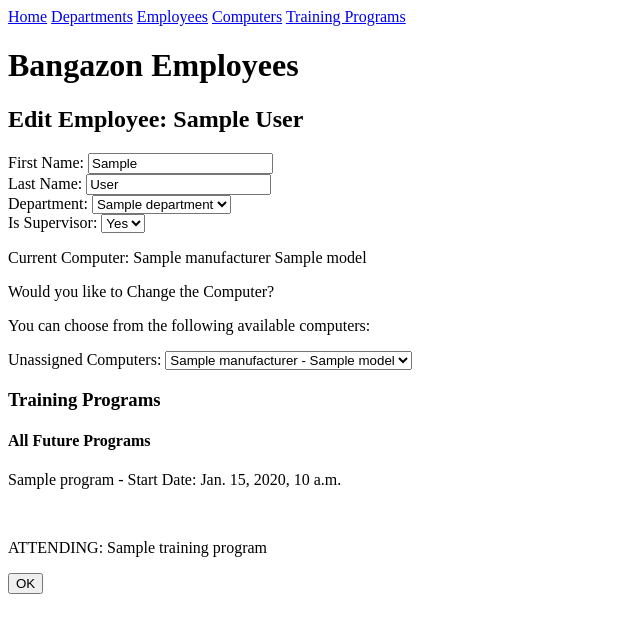
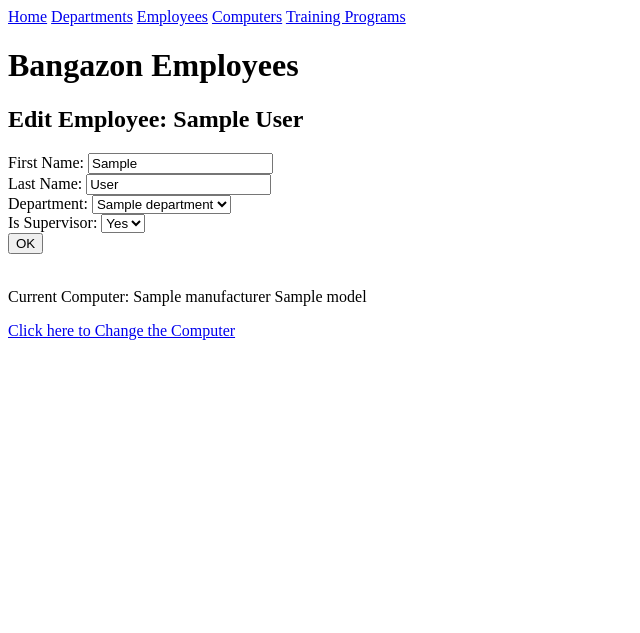
Before and after one commit to talkative-tangs/Bangazon-LLC, a Django app: template Website/templates/Website/employees_edit.html in a window 1280 px wide. Shown: the top 633 px of the page, without its empty margins (0-640 px from the left). Run offline with Django 3.2, Linux system fonts and the light colour scheme; the template is opened without the code that fills it: most values are stand-ins (such as "Sample title", 1, 10 or a date in 2020).

Commit message:
updated edit/add employee computer functionality and broke out into new form

```diff
--- a/Website/templates/Website/employees_edit.html
+++ b/Website/templates/Website/employees_edit.html
@@ -37,41 +37,21 @@
             <option value=True id="is_supervisor" selected="selected">Yes</option>
           {% endif %}
         </select>
+      </br>
+        <input type="submit" value="OK">
+    </form>
+
     <br/>
 
     {% if join_list%}
       {% for relationship in join_list %}
         <p>Current Computer: {{relationship.computer.manufacturer}} {{relationship.computer.model}} </p>
+        <p><a href="{% url 'Website:employees_edit_computer' employee.id %}">Click here to Change the Computer</a></p>
       {% endfor %}
     {% else %}
         <p>No currently assigned computer</p>
+        <p><a href="{% url 'Website:employees_edit_computer' employee.id %}">Click here to Assign Computer</a></p>
     {% endif %}
 
-        <p>Would you like to Change the Computer?</p>
-
-        <p>You can choose from the following available computers:</p>
-
-        <label for="unassigned_computer">Unassigned Computers:</label>
-        <select name="unassigned_computer">
-          {% for computer in computer_list %}
-              <option value="{{computer.id}}" id="{{computer.id}}">{{computer.manufacturer}} - {{computer.model}}</option>
-          {% endfor %}
-        </select>
-        <br/>
-
-
-        <h3>Training Programs</h3>
-        <h4>All Future Programs</h4>
-        {% for program in all_training %}
-          <p>{{ program.program_name }} -  Start Date: {{ program.start_date }} </p>
-        {% endfor %}
-        <br/>
-        {% for relationship in join_employee_training %}
-          {% if not relationship.training_program.has_ended %}
-        <p>ATTENDING: {{relationship.training_program.program_name}} </p>
-          {% endif %}
-        {% endfor %}
-        <input type="submit" value="OK">
-    </form>
 
 {% endblock content %}
--- a/Website/urls.py
+++ b/Website/urls.py
@@ -8,6 +8,7 @@ urlpatterns = [
   path('employees/detail/<int:employee_id>/', views.employees_detail, name='employees_detail'),
   path('employees/add/', views.employees_add, name='employees_add'),
   path('employees/edit/<int:employee_id>/', views.employees_edit, name='employees_edit'),
+  path('employees/edit/<int:employee_id>/computer/', views.employees_edit_computer, name='employees_edit_computer'),
   path('departments/', views.departments, name='departments'),
   path('departments/add', views.departments_add, name='departments_add'),
   path('departments/detail/<int:department_id>/', views.departments_detail, name='departments_detail'),
```
Also changed, not shown: Website/templates/Website/employees_edit_computer.html (added, +35 -0 lines), Website/views.py (+18 -0 lines). Lines whose indentation alone changed are shown as unchanged.
